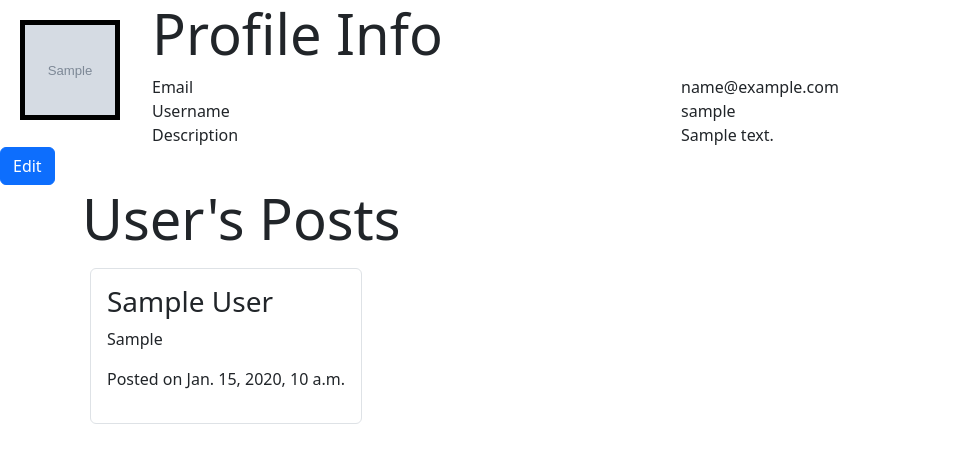
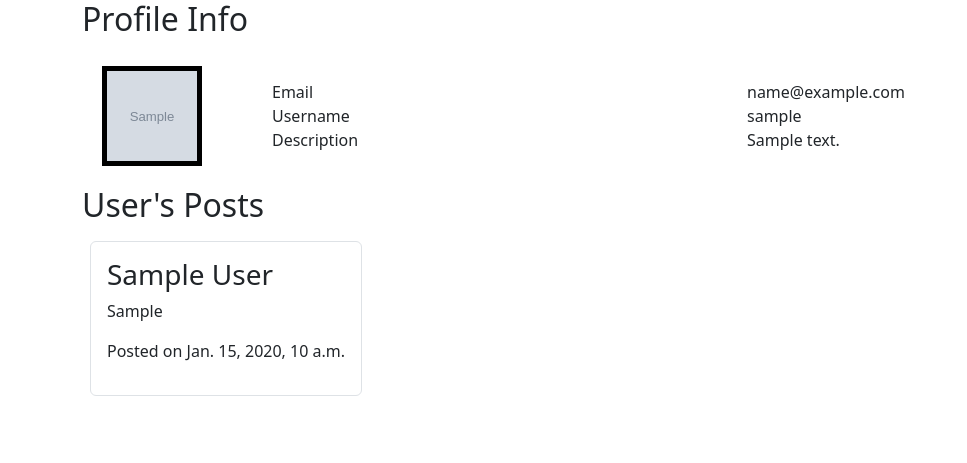
Before and after one commit to gcivil-nyu-org/Wednesday-Fall2023-Team-2, a Django app: a page that uses parkrowd/templates/main.html in a window 1280 px wide. Shown: the top 463 px of the page, without its empty margins (0-967 px from the left). Run offline with Django 4.2, Linux system fonts and the light colour scheme; tables that the repository leaves empty hold one stand-in row (values such as "Sample post"); grey boxes marked "Sample" are stand-in pictures.

Commit message:
change: polished html page styles

```diff
--- a/parkrowd/templates/main.html
+++ b/parkrowd/templates/main.html
@@ -1,15 +1,18 @@
 <!DOCTYPE html>
 <html lang="en">
+
 <head>
-    <meta charset="UTF-8">
-    <meta name="viewport" content="width=device-width, initial-scale=1.0">
+    <meta charset="UTF-8" />
+    <meta name="viewport" content="width=device-width, initial-scale=1.0" />
+
     <title>ParKrowd App</title>
-    <link rel="stylesheet" href="https://cdn.jsdelivr.net/npm/bootstrap@5.2.3/dist/css/bootstrap.min.css">
+
+    <link rel="stylesheet" href="https://cdn.jsdelivr.net/npm/bootstrap@5.2.3/dist/css/bootstrap.min.css" />
 </head>
+
 <body>
-    {% block content %}
-    {% endblock %}
-
+    {% block content %} {% endblock %}
     <script src="https://cdn.jsdelivr.net/npm/bootstrap@5.2.3/dist/js/bootstrap.min.js"></script>
 </body>
+
 </html>
--- a/users/templates/profile.html
+++ b/users/templates/profile.html
@@ -1,11 +1,9 @@
 {% extends "main.html" %} {% block content %}
+
+<div class="container-lg">
   {% if request.user.is_authenticated %}
-<div class="d-flex justify-content-end">
-  <a
-    class="nav-link"
-    href="#"
-    onClick="document.getElementById('logout-form').submit()"
-  >
+  <div class="d-flex justify-content-end py-2 px-2">
+    <a href="#" class="btn btn-outline-secondary" onClick="document.getElementById('logout-form').submit()">
       Logout
     </a>
     <form id="logout-form" method="POST" action="{% url 'users:logout' %}">
@@ -14,22 +12,17 @@
     </form>
   </div>
   {% endif %}
-
+  <div class="row">
+    <h2>Profile Info</h2>
+  </div>
+  <div class="row align-items-center justify-content-start">
     <!--Profile Avatar-->
-<div class="media">
-  <img
-    src="{{ user.avatar.url }}"
-    width="100"
-    height="100"
-    style="vertical-align:top;margin:20px 20px;float:left;border:5px solid black"
-  />
+    <div class="media col-md-2">
+      <img src="{{ user.avatar.url }}" width="100" height="100"
+        style="vertical-align:top;margin:20px 20px;float:left;border:5px solid black" />
     </div>
     <!--END Profile Avatar-->
-
-<div class="container-md">
-  <div class="row">
-    <h3 class="display-4">Profile Info</h3>
-  </div>
+    <div class="col-md-10">
       <div class="row">
         <div class="col">Email</div>
         <div class="col">{{ user.email }}</div>
@@ -43,15 +36,11 @@
         <div class="col">{{ user.description }}</div>
       </div>
     </div>
-
-<!--Edit Profile-->
-<a href="/profile-edit/{{ user.username }}"><button type="button" class="btn btn-primary">Edit</button></a>
-<!--END Edit Profile-->
+  </div>
 
   <!--posts-->
-<div class="container-md">
   <div class="row">
-      <h3 class="display-4">User's Posts</h3>
+    <h2>User's Posts</h2>
   </div>
   <div class="row">
     <div class="d-flex flex-wrap">
@@ -66,32 +55,29 @@
       {% endfor %}
     </div>
   </div>
-</div>
   <!--END posts-->
+
+  <div class="row"></div>
 
   <!--Delete Account-->
   {% if request.user.is_authenticated and is_user_owner_of_profile %}
-    <div class="container-md">
   <!-- Delete Button to Trigger Modal -->
-        <div class="row">
-            <div class="col-sm d-flex justify-content-end">
+  <div class="row justify-content-end py-2">
+
+    <div class="col-md-1">
+      <!--Edit Profile-->
+      <a href="/profile-edit/{{ user.username }}" class="btn btn-primary mx-4">Edit</a>
+      <!--END Edit Profile-->
+    </div>
+    <div class="col-md-2">
       <button type="button" class="btn btn-danger" data-bs-toggle="modal" data-bs-target="#deleteAccountModal">
         Delete Account
       </button>
     </div>
-        </div>
-        {% if messages %}
-            <ul class="messages">
-                {% for message in messages %}
-                    {% if message.tags == 'error' %}
-                        <li{% if message.tags %} class="{{ message.tags }}"{% endif %}>{{ message }}</li>
-                    {% endif %}
-                {% endfor %}
-            </ul>
-        {% endif %}
 
     <!-- Delete Account Modal -->
-        <div class="modal fade" id="deleteAccountModal" tabindex="-1" role="dialog" aria-labelledby="deleteAccount" aria-hidden="true">
+    <div class="modal fade" id="deleteAccountModal" tabindex="-1" role="dialog" aria-labelledby="deleteAccount"
+      aria-hidden="true">
       <div class="modal-dialog" role="document">
         <div class="modal-content">
           <div class="modal-header">
@@ -112,6 +98,16 @@
         </div>
       </div>
     </div>
+    {% if messages %}
+    <ul class="messages">
+      {% for message in messages %}
+      {% if message.tags == 'error' %}
+      <li{% if message.tags %} class="{{ message.tags }}" {% endif %}>{{ message }}</li>
+        {% endif %}
+        {% endfor %}
+    </ul>
+    {% endif %}
+  </div>
 </div>
 {% endif %}
 <!--END Delete Account-->
--- a/users/views.py
+++ b/users/views.py
@@ -46,7 +46,7 @@ class UserRegisterView(View):
             user = form.save(commit=False)
             user.username = user.username.lower()
             user.email = request.POST.get("email")
-            user.set_password(request.POST.get("password"))
+            user.set_password(request.POST.get("password1"))
             user.save()
             return redirect("/welcome")
         return render(request, self.template_name, {"form": form})
@@ -196,7 +196,6 @@ class UserProfileEditView(View):
         Returns:
             HttpResponse: redirect back to profile page
         """
-        exists = False
 
         new_username = request.POST.get("input-username")
         new_email = request.POST.get("input-email")
@@ -247,7 +246,8 @@ class UserProfileDeleteView(View):
             try:
                 user = User.objects.get(username=username)
                 user.delete()
-                return redirect("/profile-delete")
+                auth.logout(request)
+                return redirect("users:profile-delete")
 
             except User.DoesNotExist:
                 messages.error(request, "User does not exist")
```
Also changed, not shown: requirements.txt (+12 -1 lines), users/forms.py (+4 -4 lines), users/templates/login.html (+11 -7 lines), users/templates/profile_edit.html (+15 -12 lines), users/templates/register.html (+16 -24 lines). Lines whose indentation alone changed are shown as unchanged.
